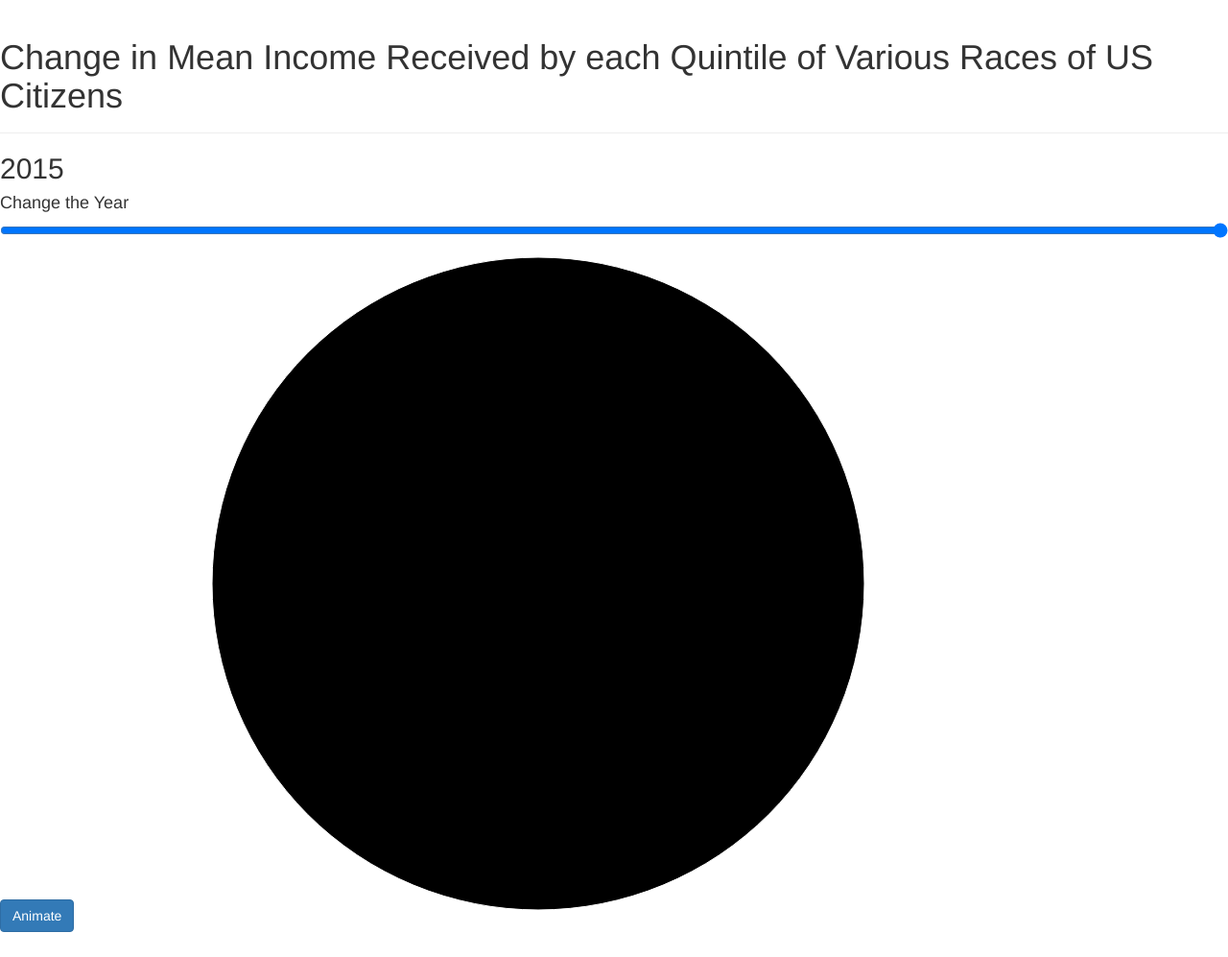
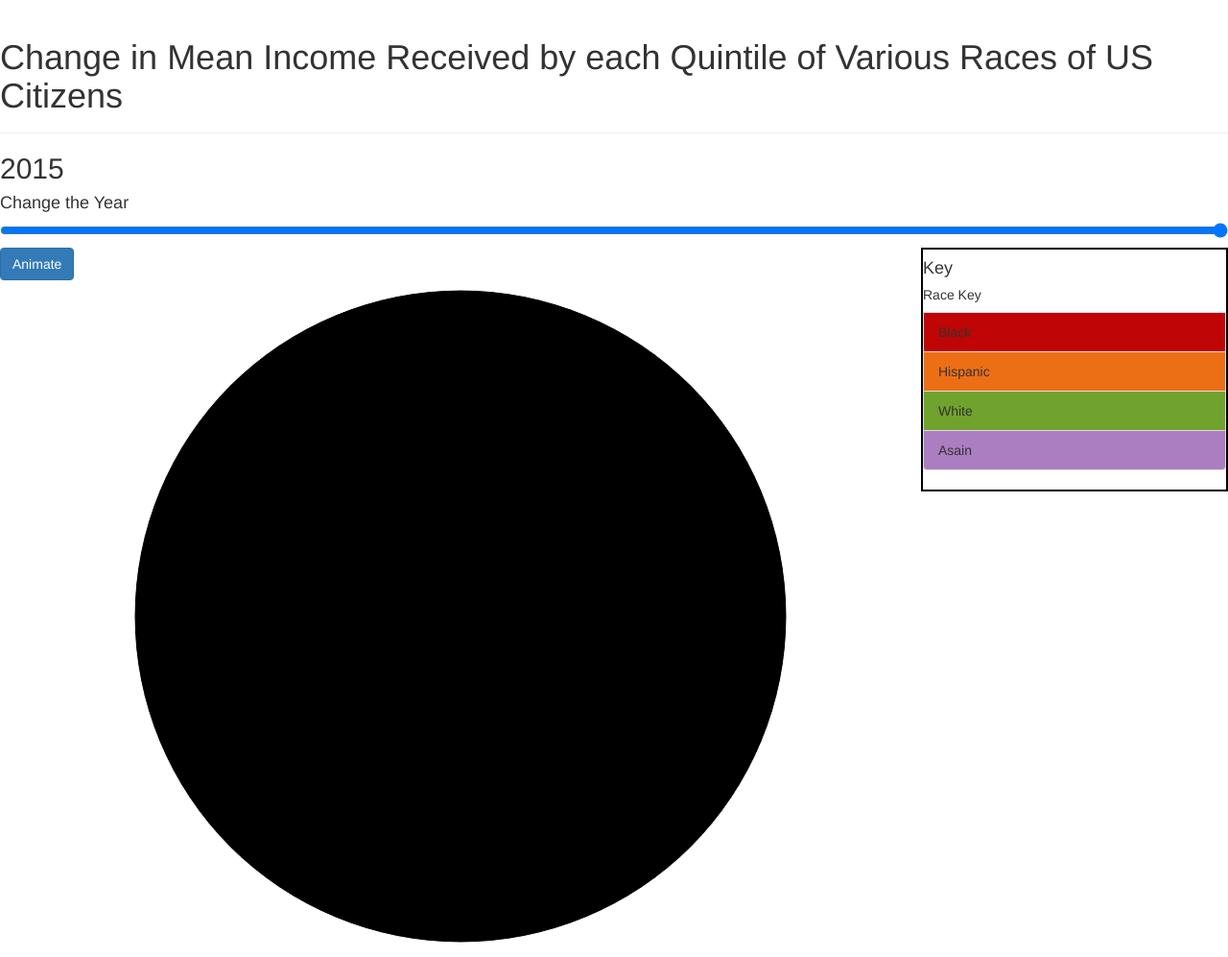
Before and after one commit to wxiang54/PROJ_d3--Team_Greg, a Flask app: page / in a window 1280 px wide. Shown: the whole page at 96% size. Before the commit the page ends 971 px from the top, so only its background shows below. Run offline with Flask 2, Linux system fonts and the light colour scheme; data that the repository does not hold is empty; parts of the project's set-up code (start-up, migrations or seed data) failed here and were passed over; some libraries are stand-ins or nearby versions.

Commit message:
adding key

```diff
--- a/devlog.txt
+++ b/devlog.txt
@@ -63,3 +63,6 @@ amyX -- 2017-04-04 11:02
 
 jackS -- 2017-04-04 20:42
 - started making the page look like an actual webpage, instead of a random circle with no context
+
+jackS -- 2017-04-04 21:09
+- added the key for races
--- /dev/null
+++ b/static/css/stylesheet.css
@@ -0,0 +1,21 @@
+#key {
+    float: right;
+    width: 25%;
+    border: 2px solid black;
+}
+
+#asain_key {
+    background-color:#ab7dc1;
+}
+
+#white_key {
+    background-color:#70a32d;
+}
+
+#hispanic_key {
+    background-color:#ed6f15;
+}
+
+#black_key {
+    background-color:#bf0505;
+}
--- a/templates/finished.html
+++ b/templates/finished.html
@@ -8,6 +8,7 @@
       }
     </style>
     <link rel="stylesheet" href="https://maxcdn.bootstrapcdn.com/bootstrap/3.3.7/css/bootstrap.min.css" integrity="sha384-BVYiiSIFeK1dGmJRAkycuHAHRg32OmUcww7on3RYdg4Va+PmSTsz/K68vbdEjh4u" crossorigin="anonymous">
+    <link rel="stylesheet" href="/static/css/stylesheet.css">
   </head>
 
 
@@ -22,6 +23,17 @@
     </div>
 
     <button type="button" class="btn btn-primary" id="animate">Animate</button>
+    <div id="key">
+      <h4>Key</h4>
+      <ul class="list-group">
+	<h5>Race Key</h5>
+	<li class="list-group-item" id="black_key">Black</li>
+	<li class="list-group-item" id="hispanic_key">Hispanic</li>
+	<li class="list-group-item" id="white_key">White</li>
+	<li class="list-group-item" id="asain_key">Asain</li>
+      </ul>
+    </div>
+
     <script type="text/javascript" src="/static/js/d3.v3.min.js"></script>
     <script type="text/javascript" src="/static/js/jquery-3.2.0.min.js"></script>
     <script src="https://maxcdn.bootstrapcdn.com/bootstrap/4.0.0-alpha.6/js/bootstrap.min.js" integrity="sha384-vBWWzlZJ8ea9aCX4pEW3rVHjgjt7zpkNpZk+02D9phzyeVkE+jo0ieGizqPLForn" crossorigin="anonymous"></script>
```
